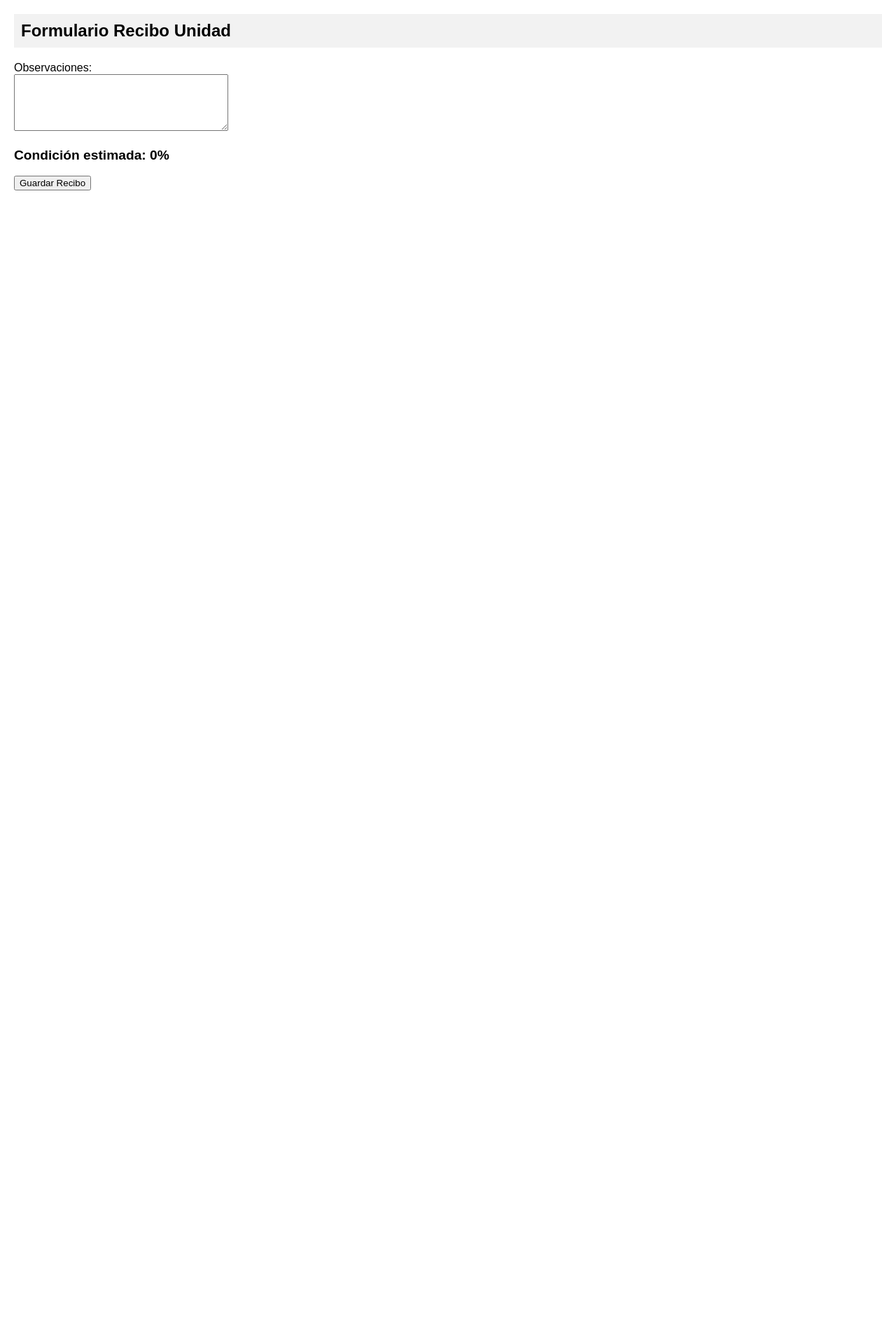
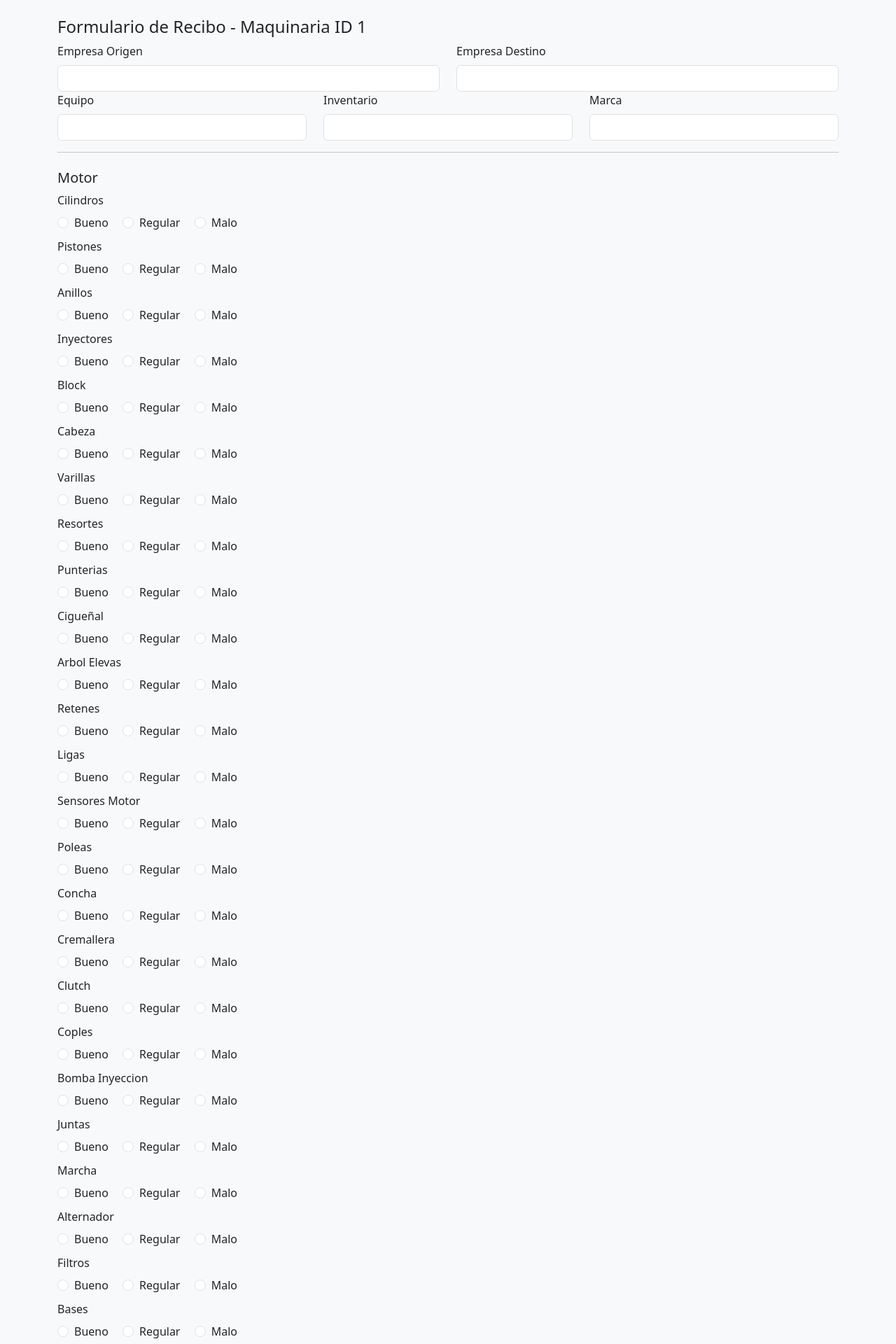
Before and after one commit to ursuswork/inventario, a PHP site: page /formulario_recibo.php?id_maquinaria=1 in a window 1280 px wide. Shown: the top 1920 px of the page at 70% size. Before the commit the page ends 272 px from the top, so only its background shows below. Run offline with PHP 8.4, Linux system fonts and the light colour scheme; a user stored in the database is signed in; data that the repository does not hold is empty.

Commit message:
modificaciones

```diff
--- a/formulario_recibo.php
+++ b/formulario_recibo.php
@@ -1,92 +1,131 @@
 <?php
+session_start();
+if (!isset($_SESSION['login'])) {
+    header("Location: login.php");
+    exit();
+}
 include 'conexion.php';
 
-$id_maquinaria = $_GET['id_maquinaria'] ?? 0;
-
-// Consultar si ya existe recibo
-$stmt = $conn->prepare("SELECT * FROM recibos_unidad WHERE id_maquinaria = ?");
-$stmt->bind_param("i", $id_maquinaria);
-$stmt->execute();
-$result = $stmt->get_result();
-$data = $result->fetch_assoc();
-
-function valor($campo) {
-    global $data;
-    return $data[$campo] ?? '';
+$id_maquinaria = isset($_GET['id_maquinaria']) ? intval($_GET['id_maquinaria']) : 0;
+if ($id_maquinaria <= 0) {
+    die("ID de maquinaria inválido.");
 }
 ?>
 <!DOCTYPE html>
 <html lang="es">
 <head>
     <meta charset="UTF-8">
-  <title>Formulario Recibo Unidad</title>
-  <style>
-    body { font-family: Arial, sans-serif; margin: 20px; }
-    h2 { background-color: #f2f2f2; padding: 10px; }
-    label { display: block; margin-top: 10px; }
-    input[type="text"], textarea { width: 300px; }
-    .resultado { font-weight: bold; margin-top: 20px; font-size: 1.2em; }
-  </style>
+    <title>Formulario Recibo de Unidad</title>
+    <link href="https://cdn.jsdelivr.net/npm/bootstrap@5.3.0/dist/css/bootstrap.min.css" rel="stylesheet">
     <script>
+    const pesos = {
+        motor: 0.3,
+        electrico: 0.25,
+        hidraulico: 0.3,
+        estetico: 0.05,
+        consumibles: 0.1
+    };
+    const valores = { bueno: 100, regular: 70, malo: 40 };
+
     function calcularPorcentaje() {
-      const categorias = {
-        motor: ['cilindros','pistones','anillos','inyectores','block','cabeza','varillas','resortes','punterias','cigueñal','arbol_elevas','retenes','ligas','sensores_motor','poleas','concha','cremallera','clutch','coples','bomba_inyeccion','juntas','marcha','alternador','filtros','bases','soportes','turbo','escape','chicotes'],
-        mecanico: ['transmision','diferenciales','cardan'],
-        electrico: ['alarmas','arneses','bobinas','botones','cables','cables_sensores','conectores','electro_valvulas','fusibles','porta_fusibles','indicadores','presion_agua_temp_volt','luces','modulos','torreta','relevadores','switch_llave','sensores_ee'],
-        estetico: ['estetico','pintura','calcomanias','asiento','tapiceria','tolvas','cristales','accesorios','sistema_riego'],
-        hidraulico: ['banco_valvulas','bombas_accesorios','coples_hidraulicos','clutch_hidraulico','gatos_levante','gatos_direccion','gatos_accesorios','mangueras','motores_hidraulicos','orbitrol','torques_huv_satelites','valvulas_retencion','reductores'],
-        consumibles: ['puntas','cuchillas','cepillos','separadores','llantas','rines','bandas_orugas']
+        let secciones = {
+            motor: [...document.querySelectorAll('[data-seccion="motor"]')],
+            electrico: [...document.querySelectorAll('[data-seccion="electrico"]')],
+            hidraulico: [...document.querySelectorAll('[data-seccion="hidraulico"]')],
+            estetico: [...document.querySelectorAll('[data-seccion="estetico"]')],
+            consumibles: [...document.querySelectorAll('[data-seccion="consumibles"]')],
         };
 
-      let porcentajes = {
-        motor: 0, mecanico: 0, electrico: 0, estetico: 0, hidraulico: 0, consumibles: 0
-      };
-
-      let totales = {
-        motor: categorias.motor.length,
-        mecanico: categorias.mecanico.length,
-        electrico: categorias.electrico.length,
-        estetico: categorias.estetico.length,
-        hidraulico: categorias.hidraulico.length,
-        consumibles: categorias.consumibles.length
-      };
-
-      let pesos = {
-        motor: 30,
-        mecanico: 30,
-        electrico: 25,
-        estetico: 5,
-        hidraulico: 30,
-        consumibles: 10
-      };
-
-      for (const [cat, campos] of Object.entries(categorias)) {
-        let b_count = 0;
-        campos.forEach(id => {
-          const valor = document.getElementById(id)?.value.toUpperCase();
-          if (valor === "B") b_count++;
+        let total = 0;
+        for (let sec in secciones) {
+            let campos = secciones[sec];
+            let suma = 0, cuenta = 0;
+            campos.forEach(radio => {
+                if (radio.checked) {
+                    suma += valores[radio.value];
+                    cuenta++;
+                }
             });
-        porcentajes[cat] = (b_count / totales[cat]) * pesos[cat];
+            let promedio = cuenta ? suma / cuenta : 0;
+            total += promedio * pesos[sec];
         }
-
-      let total = Object.values(porcentajes).reduce((a, b) => a + b, 0);
-      document.getElementById("resultado").innerText = `Condición estimada: ${total.toFixed(2)}%`;
-      document.getElementById("condicion_oculta").value = total.toFixed(2);
+        document.getElementById("condicion_estimada").value = Math.round(total);
     }
     </script>
 </head>
-<body>
-  <h2>Formulario Recibo Unidad</h2>
-  <form method="POST" action="guardar_recibo.php" oninput="calcularPorcentaje()">
+<body class="bg-light">
+<div class="container mt-4">
+    <h4>Formulario de Recibo - Maquinaria ID <?= $id_maquinaria ?></h4>
+    <form action="procesar_recibo.php" method="POST" oninput="calcularPorcentaje()">
         <input type="hidden" name="id_maquinaria" value="<?= $id_maquinaria ?>">
-    <input type="hidden" name="condicion_estimada" id="condicion_oculta" value="<?= valor('condicion_estimada') ?>">
 
-    <label>Observaciones:</label>
-    <textarea name="observaciones" rows="5"><?= valor('observaciones') ?></textarea>
+        <div class="row">
+            <div class="col-md-6">
+                <label class="form-label">Empresa Origen</label>
+                <input type="text" name="empresa_origen" class="form-control" required>
+            </div>
+            <div class="col-md-6">
+                <label class="form-label">Empresa Destino</label>
+                <input type="text" name="empresa_destino" class="form-control" required>
+            </div>
+            <div class="col-md-4">
+                <label class="form-label">Equipo</label>
+                <input type="text" name="equipo" class="form-control">
+            </div>
+            <div class="col-md-4">
+                <label class="form-label">Inventario</label>
+                <input type="text" name="inventario" class="form-control">
+            </div>
+            <div class="col-md-4">
+                <label class="form-label">Marca</label>
+                <input type="text" name="marca" class="form-control">
+            </div>
+        </div>
 
-    <div class="resultado" id="resultado">Condición estimada: <?= valor('condicion_estimada') ?: '0' ?>%</div>
+        <hr>
 
-    <br><input type="submit" value="<?= $data ? 'Actualizar Recibo' : 'Guardar Recibo' ?>">
+        <?php
+        $secciones = [
+            'motor' => ['cilindros','pistones','anillos','inyectores','block','cabeza','varillas','resortes','punterias','cigueñal','arbol_elevas','retenes','ligas','sensores_motor','poleas','concha','cremallera','clutch','coples','bomba_inyeccion','juntas','marcha','alternador','filtros','bases','soportes','turbo','escape','chicotes','transmision','diferenciales','cardan'],
+            'electrico' => ['alarmas','arneses','bobinas','botones','cables','cables_sensores','conectores','electro_valvulas','fusibles','porta_fusibles','indicadores','presion_agua_temp_volt','luces','modulos','torreta','relevadores','switch_llave','sensores_ee'],
+            'hidraulico' => ['banco_valvulas','bombas_accesorios','coples_hidraulicos','clutch_hidraulico','gatos_levante','gatos_direccion','gatos_accesorios','mangueras','motores_hidraulicos','orbitrol','torques_huv_satelites','valvulas_retencion','reductores'],
+            'estetico' => ['estetico','pintura','calcomanias','asiento','tapiceria','tolvas','cristales','accesorios','sistema_riego'],
+            'consumibles' => ['puntas','cuchillas','cepillos','separadores','llantas','rines','bandas_orugas']
+        ];
+
+        foreach ($secciones as $nombre => $campos):
+        echo "<h5 class='mt-4 text-capitalize'>" . ucfirst($nombre) . "</h5>";
+        foreach ($campos as $campo): ?>
+        <div class="mb-2">
+            <label class="form-label text-capitalize"><?= str_replace('_', ' ', $campo) ?></label><br>
+            <div class="form-check form-check-inline">
+                <input class="form-check-input" type="radio" name="<?= $campo ?>" value="bueno" data-seccion="<?= $nombre ?>">
+                <label class="form-check-label">Bueno</label>
+            </div>
+            <div class="form-check form-check-inline">
+                <input class="form-check-input" type="radio" name="<?= $campo ?>" value="regular" data-seccion="<?= $nombre ?>">
+                <label class="form-check-label">Regular</label>
+            </div>
+            <div class="form-check form-check-inline">
+                <input class="form-check-input" type="radio" name="<?= $campo ?>" value="malo" data-seccion="<?= $nombre ?>">
+                <label class="form-check-label">Malo</label>
+            </div>
+        </div>
+        <?php endforeach; endforeach; ?>
+
+        <div class="mb-3 mt-4">
+            <label class="form-label">Observaciones</label>
+            <textarea name="observaciones" class="form-control" rows="4"></textarea>
+        </div>
+
+        <div class="mb-3">
+            <label class="form-label">Condición estimada (%)</label>
+            <input type="number" name="condicion_estimada" id="condicion_estimada" class="form-control" readonly>
+        </div>
+
+        <button type="submit" class="btn btn-success">Guardar Recibo</button>
+        <a href="index.php" class="btn btn-secondary">Cancelar</a>
     </form>
+</div>
 </body>
 </html>
```
Also changed, not shown: procesar_recibo.php (+83 -0 lines). Lines whose indentation alone changed are shown as unchanged.
